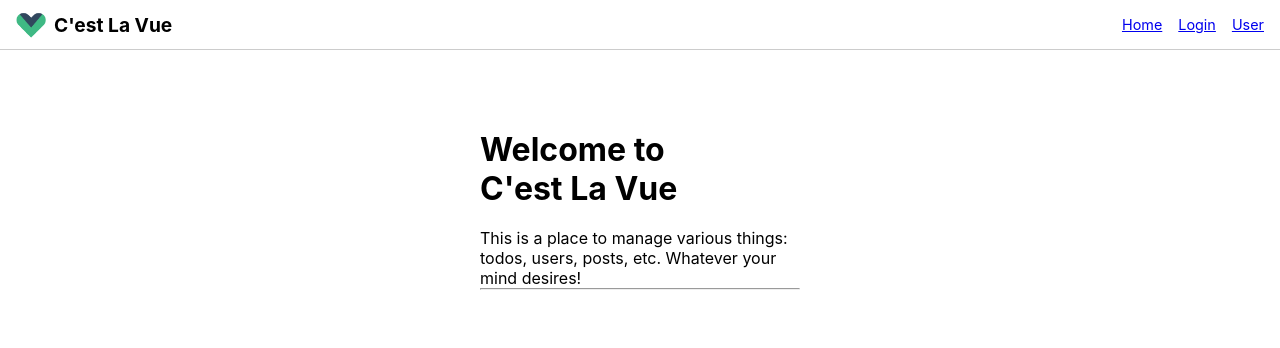
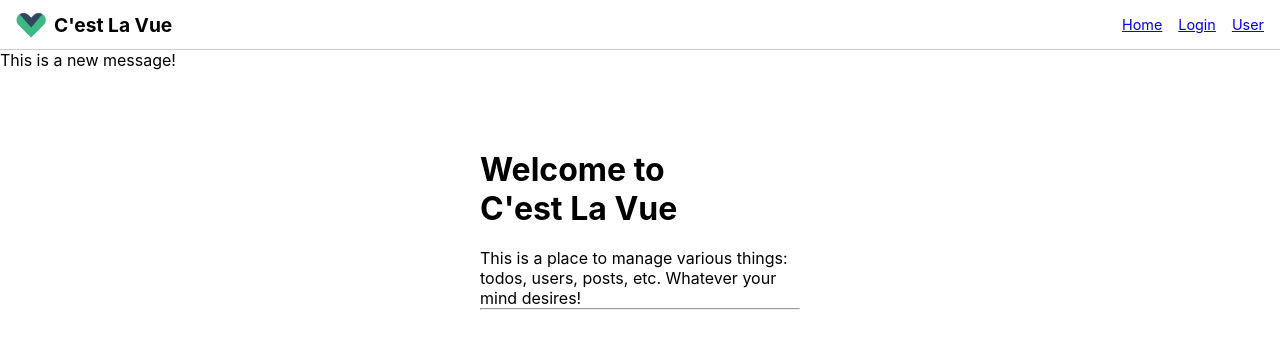
Before and after one commit to bencodezen/complete-intro-to-vue-3-workshop, a Vue app in the folder cest-la-vue/: page / in a window 1280 px wide. Shown: the top 348 px of the page. Built offline with nearby package versions, Linux system fonts and the light colour scheme.

Commit message:
feature: add new message

```diff
--- a/cest-la-vue/src/App.vue
+++ b/cest-la-vue/src/App.vue
@@ -11,6 +11,8 @@
       <router-link to="/user">User</router-link>
     </nav>
   </header>
+
+  <p>This is a new message!</p>
 
   <Suspense>
     <router-view />
```
